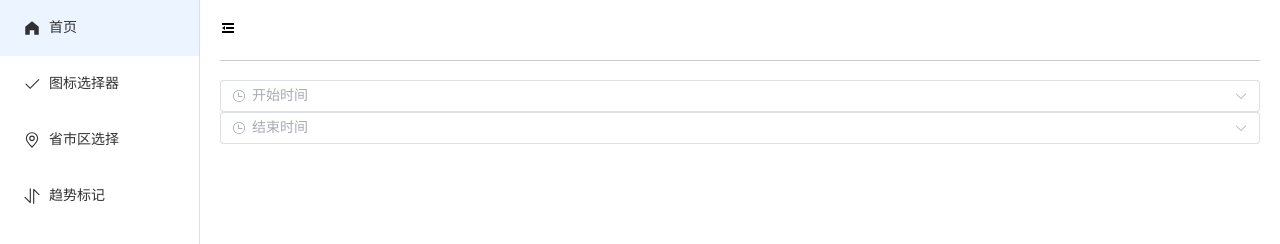
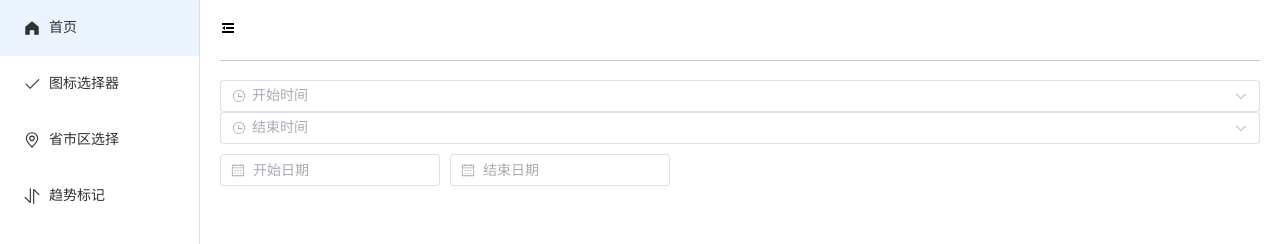
Before and after one commit to beyond-yang/vite-project, a Vue app: page /#/choose-time in a window 1280 px wide. Shown: the top 244 px of the page. Built offline with nearby package versions, Linux system fonts and the light colour scheme.

Commit message:
feat: 添加日期选择器组件

```diff
--- a/components.d.ts
+++ b/components.d.ts
@@ -13,6 +13,7 @@ declare module '@vue/runtime-core' {
     ElBadge: typeof import('element-plus/es')['ElBadge']
     ElButton: typeof import('element-plus/es')['ElButton']
     ElContainer: typeof import('element-plus/es')['ElContainer']
+    ElDatePicker: typeof import('element-plus/es')['ElDatePicker']
     ElDialog: typeof import('element-plus/es')['ElDialog']
     ElHeader: typeof import('element-plus/es')['ElHeader']
     ElIcon: typeof import('element-plus/es')['ElIcon']
--- /dev/null
+++ b/src/components/chooseDate/index.ts
@@ -0,0 +1,8 @@
+import { App } from "vue";
+import chooseDate from './src/index.vue';
+
+export default {
+  install(app: App) {
+    app.component('m-choose-date', chooseDate);
+  }
+}
--- /dev/null
+++ b/src/components/chooseDate/src/index.vue
@@ -0,0 +1,77 @@
+<template>
+  <div class="m-choose-date">
+    <el-date-picker
+        v-model="startDate"
+        type="date"
+        :placeholder="startPlaceholder"
+        :disabled-date="startDisabledDataFun"
+        v-bind="$attrs.startDateOptions"
+        style="margin-right: 10px;"
+      />
+      <el-date-picker
+        v-model="endDate"
+        type="date"
+        :placeholder="endPlaceholder"
+        :disabled-date="endDisabledDataFun"
+        v-bind="$attrs.endDateOptions"
+      />
+  </div>
+</template>
+
+<script setup lang="ts">
+import { ref, watch } from 'vue';
+
+const props = defineProps({
+  // 是否禁用今天之前的日期
+  disableToday: {
+    type: Boolean,
+    default: false
+  },
+  startPlaceholder: {
+    type: String,
+    default: '开始日期'
+  },
+  endPlaceholder: {
+    type: String,
+    default: '结束日期'
+  }
+});
+
+const emit = defineEmits(['date-change']);
+const startDate = ref<Date | null>(null)
+const endDate = ref<Date | null>(null)
+
+/**
+ * 禁用开始日期的函数
+ * @param time
+ */
+const startDisabledDataFun = (time: Date) => {
+  if (props.disableToday) {
+    return time.getTime() < Date.now() - 1000 * 60 * 60 *24
+  }
+  if (endDate.value) {
+    return time.getTime() > endDate.value.getTime() - 1000 * 60 * 60 *24;
+  }
+}
+
+/**
+ * 禁用结束日期的函数
+ * @param time
+ */
+ const endDisabledDataFun = (time: Date) => {
+  if (props.disableToday) {
+    return time.getTime() < Date.now() - 1000 * 60 * 60 *24;
+  }
+  if (startDate.value) {
+    return time.getTime() < startDate.value.getTime() + 1000 * 60 * 60 *24;
+  }
+
+}
+
+watch(() => [startDate.value, endDate.value], ([newStartTime, newEndTime]) => {
+  emit('date-change', {
+    startTime: newStartTime,
+    endTime: newEndTime
+  });
+});
+</script>
--- a/src/components/index.ts
+++ b/src/components/index.ts
@@ -8,6 +8,7 @@ import list from './list';
 import menu from './menu';
 import progress from './progress';
 import chooseTime from './chooseTime';
+import chooseDate from './chooseDate';
 
 const components = [
   chooseArea,
@@ -17,7 +18,8 @@ const components = [
   list,
   menu,
   progress,
-  chooseTime
+  chooseTime,
+  chooseDate
 ];
 
 export default {
--- a/src/views/chooseTime/index.vue
+++ b/src/views/chooseTime/index.vue
@@ -1,5 +1,12 @@
 <template>
   <m-choose-time @time-change="chooseTime" :startOptions="startOptions" :endOptions="endOptions"></m-choose-time>
+  <m-choose-date
+    style="margin-top: 10px;"
+    :disableToday="false"
+    @date-change="handleDate"
+    :startDateOptions="startDateOptions"
+    :endDateOptions="endDateOptions"
+    ></m-choose-date>
 </template>
 
 <script setup lang="ts">
@@ -10,7 +17,17 @@ const startOptions = {
 const endOptions = {
   disabled: false
 };
+
+const startDateOptions = {
+  // valueFormat: 'YYYY/MM/DD'
+};
+const endDateOptions = {
+  // valueFormat: 'YYYY/MM/DD'
+};
 const chooseTime = (time: {startTime: string, endTime: string}) => {
   console.log('时间选择', time)
 }
+const handleDate = (date: {startTime: string, endTime: string}) => {
+  console.log('获取日期', date);
+};
 </script>
```
